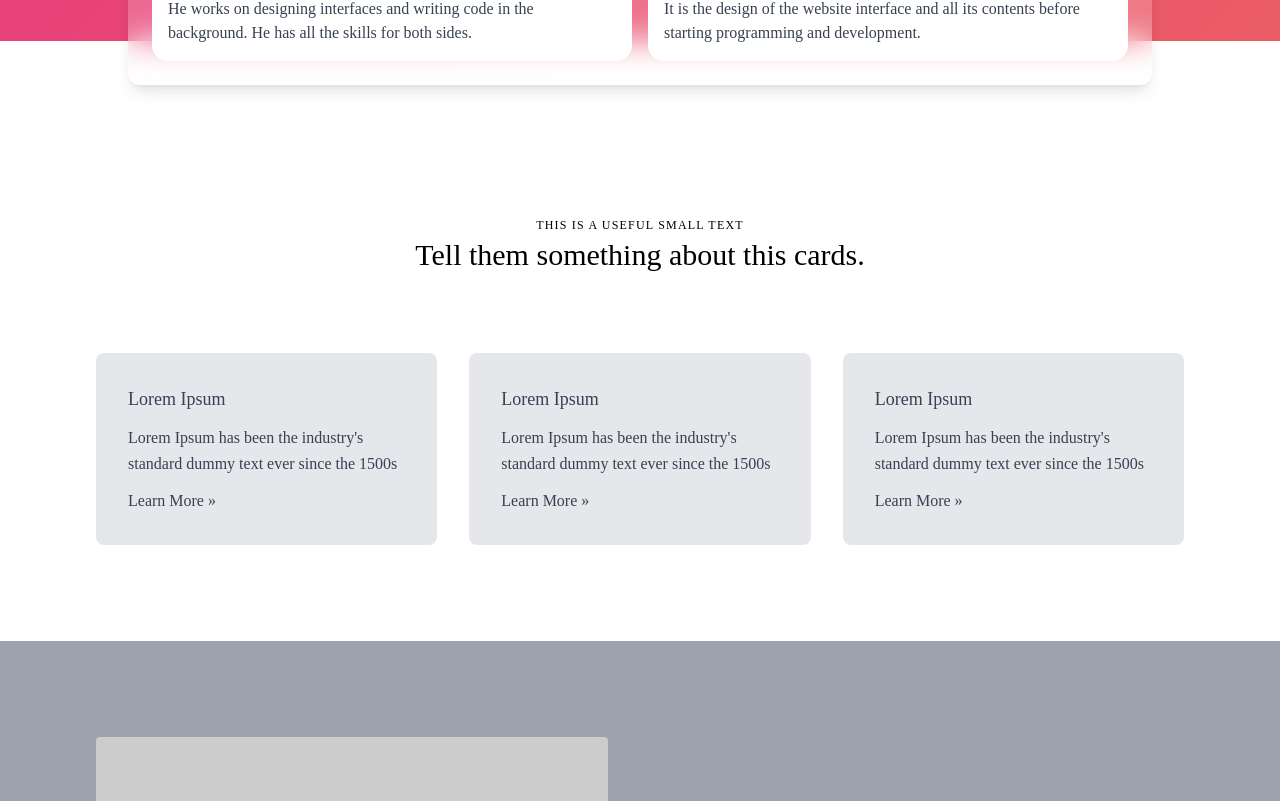
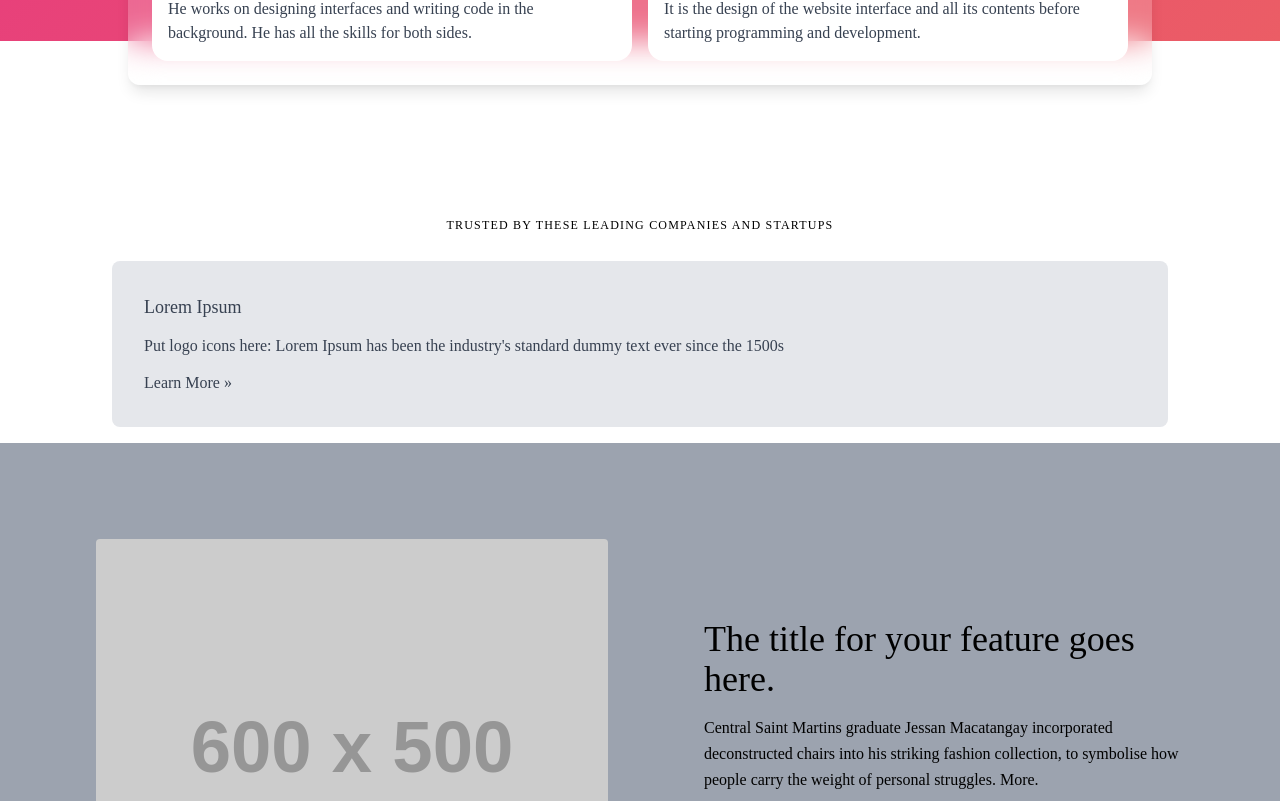
Before and after one commit to synerjay/landing-page-template-nextjs, a Next.js app: page / in a window 1280 px wide. Shown: the part 759-1560 px from the top of the page. Built offline with nearby package versions, Linux system fonts and the light colour scheme.

Commit message:
added logo div for future use

```diff
--- a/comps/Services.js
+++ b/comps/Services.js
@@ -17,27 +17,33 @@ const Services = () => {
   ];
   return (
     <section className='bg-white mt-20'>
-      <div className='container px-24 py-24 mx-auto flex flex-wrap'>
-        <div className='flex flex-col text-center w-full mb-20'>
+      <div className='container px-24 pt-24 mx-auto flex flex-wrap'>
+        <div className='flex flex-col text-center w-full mb-2'>
           <h2 className='text-xs text-black tracking-widest font-medium title-font mb-1'>
-            THIS IS A USEFUL SMALL TEXT
+            TRUSTED BY THESE LEADING COMPANIES AND STARTUPS
           </h2>
-          <h1 className='sm:text-3xl text-2xl font-medium title-font text-black'>
+          {/* <h1 className='sm:text-3xl text-2xl font-medium title-font text-black'>
             Tell them something about this cards.
-          </h1>
+          </h1> */}
         </div>
-        <div className='flex flex-wrap -m-4'>
-          {services.map((service, key) => (
-            <div className='p-4 md:w-1/3' key={key}>
+        {/* <div className='flex flex-wrap -m-4'>
+          {services.map((service, key) => ( */}
+        <div
+          className='p-4 md:w-full'
+          // key={key}
+        >
           <div className='flex rounded-lg h-full bg-gray-200 p-8 flex-col'>
             <div className='flex items-center mb-3'>
               <h2 className='text-gray-700 text-lg title-font font-medium'>
-                    {service.title}
+                {/* {service.title} */}
+                Lorem Ipsum
               </h2>
             </div>
             <div className='flex-grow'>
               <p className='leading-relaxed text-gray-700 font-medium'>
-                    {service.desc}
+                {/* {service.desc} */}
+                Put logo icons here: Lorem Ipsum has been the industry's
+                standard dummy text ever since the 1500s
               </p>
               <a className='mt-3 text-gray-700 inline-flex items-center font-medium'>
                 Learn More »
@@ -45,8 +51,8 @@ const Services = () => {
             </div>
           </div>
         </div>
-          ))}
-        </div>
+        {/* ))}
+        </div> */}
       </div>
     </section>
   );
```
Lines whose indentation alone changed are shown as unchanged.
